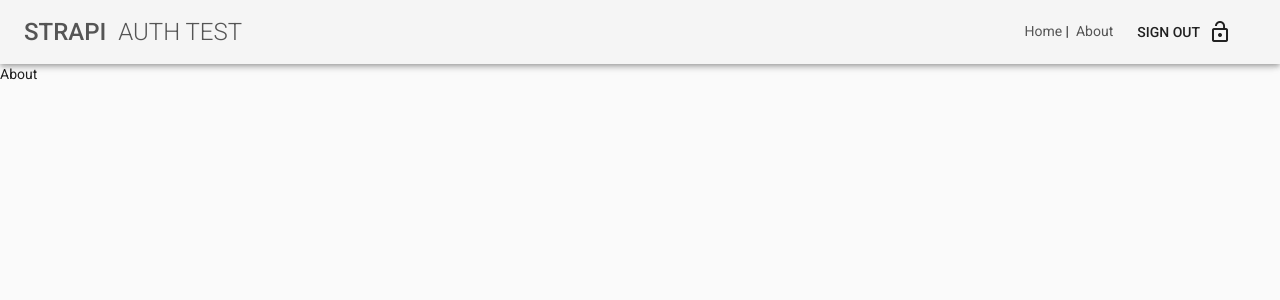
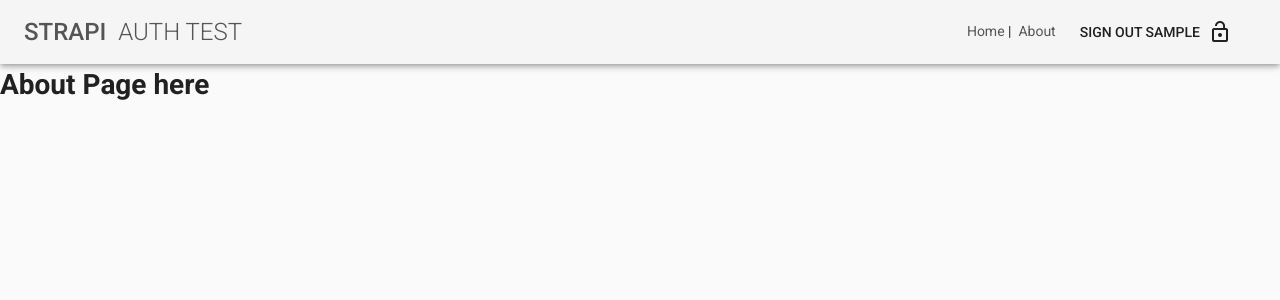
Before and after one commit to ICJIA/strapi-authentication-test, a Vue app: page /about in a window 1280 px wide. Shown: the top 300 px of the page. Built offline with nearby package versions, Linux system fonts and the light colour scheme; sample sign-in values are in the browser's storage.

Commit message:
fix: add userMeta info in store

```diff
--- a/src/App.vue
+++ b/src/App.vue
@@ -14,7 +14,7 @@
         <router-link to="/about">About</router-link>
 
         <v-btn flat @click="logout">
-          <span class="mr-2">SIGN OUT</span>
+          <span class="mr-2">SIGN OUT {{this.$store.state.userMeta.username}}</span>
           <v-icon>lock_open</v-icon>
         </v-btn>
       </span>
--- a/src/store.js
+++ b/src/store.js
@@ -8,15 +8,17 @@ export default new Vuex.Store({
   state: {
     status: "",
     jwt: localStorage.getItem("jwt") || "",
+    userMeta: JSON.parse(localStorage.getItem("userMeta")) || "",
     user: {}
   },
   mutations: {
     auth_request(state) {
       // state.status = "Loading";
     },
-    auth_success(state, { jwt }) {
+    auth_success(state, { jwt, userMeta }) {
       state.status = "success";
       state.jwt = jwt;
+      state.userMeta = userMeta;
     },
     auth_reset(state) {
       state.status = `Success! Please check your email for your reset link`;
@@ -38,7 +40,7 @@ export default new Vuex.Store({
       return new Promise((resolve, reject) => {
         commit("logout");
         localStorage.removeItem("jwt");
-
+        localStorage.removeItem("userMeta");
         delete axios.defaults.headers.common["Authorization"];
         resolve();
       });
@@ -92,10 +94,11 @@ export default new Vuex.Store({
           .then(resp => {
             console.log(resp);
             const jwt = resp.data.jwt;
+            const userMeta = resp.data.user;
             localStorage.setItem("jwt", jwt);
-
+            localStorage.setItem("userMeta", JSON.stringify(userMeta));
             axios.defaults.headers.common["Authorization"] = `Bearer ${jwt}`;
-            commit("auth_success", { jwt });
+            commit("auth_success", { jwt, userMeta });
             resolve(resp);
           })
           .catch(err => {
@@ -117,6 +120,6 @@ export default new Vuex.Store({
   getters: {
     isLoggedIn: state => !!state.jwt,
     authStatus: state => state.status,
-    user: state => state.user
+    userMeta: state => state.userMeta
   }
 });
--- a/src/views/About.vue
+++ b/src/views/About.vue
@@ -1,5 +1,7 @@
 <template>
-  <div>About</div>
+  <div>
+    <h1>About Page here</h1>
+  </div>
 </template>
 
 <script>
--- a/src/views/Home.vue
+++ b/src/views/Home.vue
@@ -2,6 +2,8 @@
   <v-container>
     <h1 class="mb-3">Home</h1>
     <div class="pl-3 pr-3">
+      <h3 class="rule mt-3">userMeta:</h3>
+      {{this.$store.state.userMeta}}
       <h3 class="rule mt-3">
         Authenticated content from:
         <a
@@ -23,13 +25,16 @@ export default {
     };
   },
   async created() {
-    this.$http
+    await this.$http
       .get("https://strapidev.icjia-api.cloud/posts")
       .then(response => {
         this.posts = response.data;
       })
       .catch(error => {
         console.log("An error occurred:", error);
+        this.$store.dispatch("logout").then(() => {
+          this.$router.push("/login");
+        });
       });
   },
   mounted() {}
```
